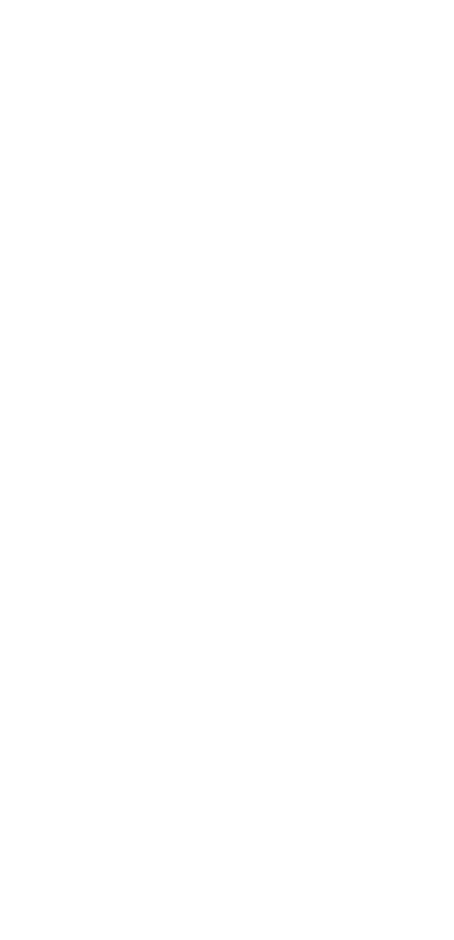
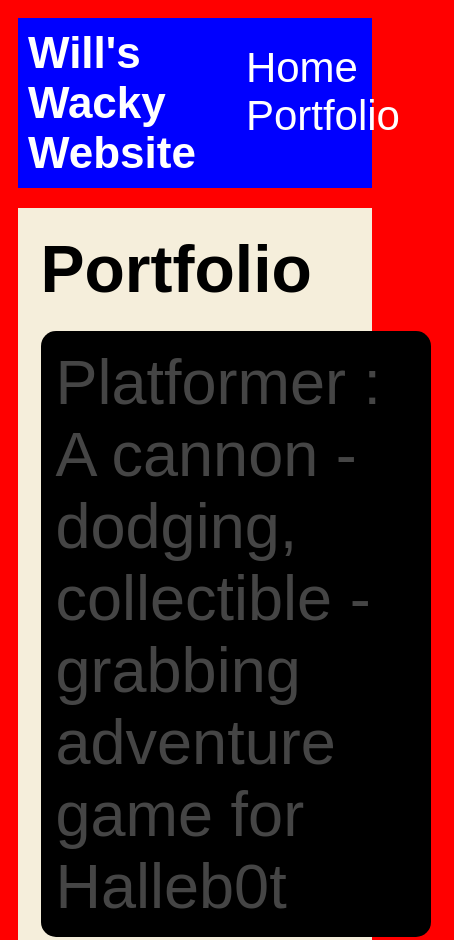
Before and after one commit to walph0311/walph0311.github.io, a plain HTML site: page portfolio.html in a window 390 px wide. Shown: the top 940 px of the page, 454 px wide, since content can reach past the window. Before the commit the page ends 844 px from the top, so only its background shows below. Drawn offline with Linux system fonts and the light colour scheme.

Commit message:
add portfolio.html file

```diff
--- a/portfolio.html
+++ b/portfolio.html
@@ -1,12 +1,39 @@
 <!DOCTYPE HTML>
 <html>
+
 <head>
     <title>Will's Wacky Website</title>
+    <link rel="stylesheet" href="style.css">
 </head>
 
 <body>
     <div id="all-contents">
+        <nav>
 
+            <h1>Will's Wacky Website</h1>
+            <ul id="nav-ul">
+                <li class="nav-li">
+                    <a class="nav-a" href="index.html">Home</a>
+                </li>
+                <li class="nav-li">
+                    <a class="nav-a" href="portfolio.html">Portfolio</a>
+                </li>
+            </ul>
+        </nav>
+        <main>
+            <div class="content">
+                <h1>Portfolio</h1>
+                <ul id="portfolio">
+                    <li><a href="projects/platformer/">Platformer : A cannon - dodging, collectible - grabbing
+                            adventure game for Halleb0t</a></li>
+                    <li><a href="projects/bouncing-box/">Bouncing Box : A project that gives you a taste of game
+                            development on the web </a></li>
+                    <li><a href="projects/circularity/">Circularity : A motion poem using random number generation
+                            and velocity applied to circle shapes...</a></li>
+                </ul>
+            </div>
+        </main>
     </div>
 </body>
+
 </html>
--- a/style.css
+++ b/style.css
@@ -71,3 +71,78 @@ h2,
 h3 {
     margin: 0px;
 }
+
+/* portfolio styles */
+.content h1 {
+    color: black;
+}
+
+#portfolio {
+    list-style-type: none;
+    padding-left: 0;
+}
+
+#portfolio li {
+    background: #000000;
+    padding: 10px;
+    border-radius: 10px;
+    margin-bottom: 10px;
+}
+
+#portfolio li:hover {
+    background: #000000;
+}
+
+#portfolio a {
+    text-decoration: none;
+    color: #454545;
+}
+ /* responsive web design */
+ @media screen and (min-width: 120px) and (max-width: 1080px) {
+    main {
+      height: 100ch;
+      zoom: 1.5;
+      display: grid;
+    }
+
+    h1 {
+      font-size: 44px;
+    }
+
+    h2 {
+      font-size: 42px;
+    }
+
+    h3 {
+      font-size: 36px;
+    }
+
+    #all-contents {
+      height: 100ch;
+      margin: none;
+    }
+
+    a {
+      font-size: 42px;
+    }
+
+    .sidebar {
+      margin-right: 0px;
+      justify-content: center;
+      align-items: center;
+    }
+
+    .sidebar-img {
+      width: 100%;
+    }
+
+    p,
+    li {
+      font-size: 24px;
+    }
+
+    .content {
+      align-content: center;
+      justify-content: center;
+    }
+}
```
Lines whose indentation alone changed are shown as unchanged.
